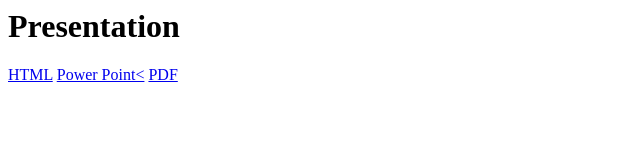
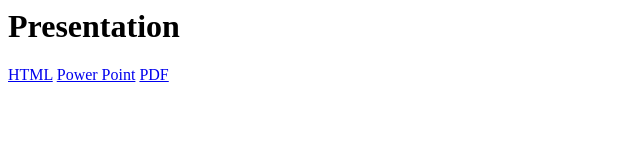
Before and after one commit to fredrkl/marp-demo, a plain HTML site: page index.html in a window 1280 px wide. Shown: the full height of the page, 0-640 px from the left. Drawn offline with Linux system fonts and the light colour scheme.

Commit message:
fix: an extra <
Signed-off-by: Fredrik Klingenberg <fredrkl@gmail.com>

```diff
--- a/index.html
+++ b/index.html
@@ -2,7 +2,7 @@
     <body>
         <h1>Presentation</h1>
         <a href="README.html">HTML</a>
-        <a href="README.pptx">Power Point<</a>
+        <a href="README.pptx">Power Point</a>
         <a href="README.pdf">PDF</a>
     </body>
 </html>
```
